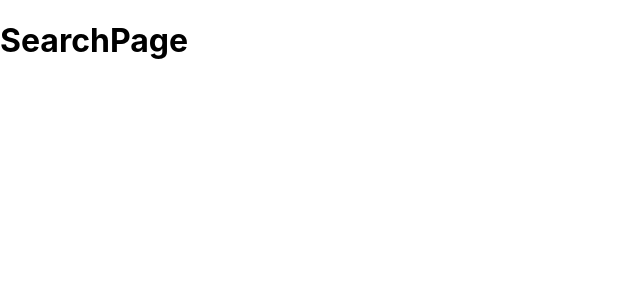
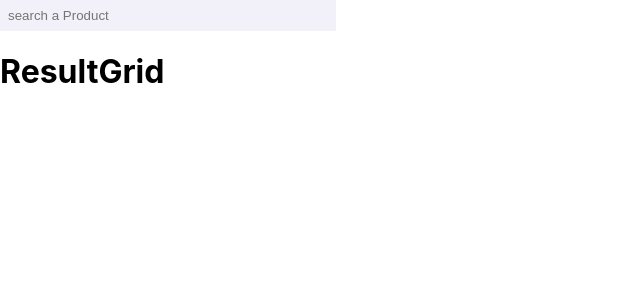
Before and after one commit to ethanolle/frontShoppySearcher, a React (Create React App) app: page / in a window 1280 px wide. Shown: the top 300 px of the page, without its empty margins (0-640 px from the left). Built offline with nearby package versions, Linux system fonts and the light colour scheme.

Commit message:
advanced base structure

```diff
--- /dev/null
+++ b/src/components/ResultsGrid/ResultsGrid.js
@@ -0,0 +1,7 @@
+import React from "react";
+
+const ResultGrid = () => {
+  return <h1>ResultGrid</h1>;
+};
+
+export default ResultGrid;
--- /dev/null
+++ b/src/components/SearchBar/SearchBar.js
@@ -0,0 +1,21 @@
+import React from "react";
+
+const SearchBar = ({ keyword, setKeyword }) => {
+  const BarStyling = {
+    width: "20rem",
+    background: "#F2F1F9",
+    border: "none",
+    padding: "0.5rem",
+  };
+  return (
+    <input
+      style={BarStyling}
+      key='random1'
+      value={keyword}
+      placeholder={"search a Product"}
+      onChange={(e) => setKeyword(e.target.value)}
+    />
+  );
+};
+
+export default SearchBar;
--- a/src/pages/Search/Search.js
+++ b/src/pages/Search/Search.js
@@ -1,8 +1,15 @@
 import React from "react";
+import SearchBar from "../../components/SearchBar/SearchBar";
+import ResultGrid from "../../components/ResultsGrid/ResultsGrid";
 import "./Search.css";
 
 const Search = () => {
-  return <h1>SearchPage</h1>;
+  return (
+    <div>
+      <SearchBar />
+      <ResultGrid />
+    </div>
+  );
 };
 
 export default Search;
```
Also changed, not shown: src/components/Footer/Footer.js (added, +7 -0 lines), src/components/Footer/Footer.css (added), src/components/ResultsGrid/ResultsGrid.css (added), src/components/SearchBar/SearchBar.css (added), 1 other file (tests, documents, lock files or other folders).
